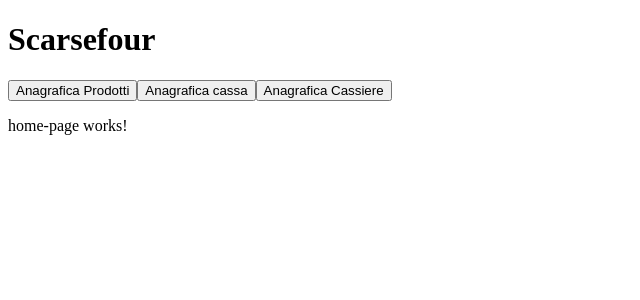
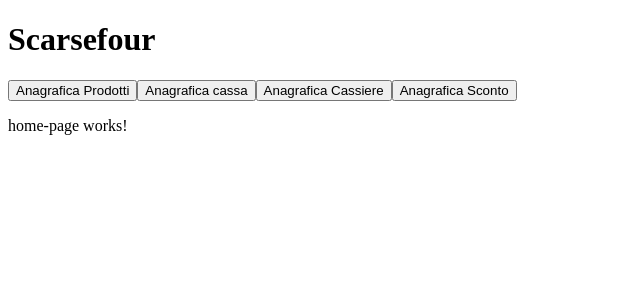
Before and after one commit to luca-lezzerini/scarsefour, an Angular app in the folder client-scarsefour/client-scarsefour/: page /app-home-page in a window 1280 px wide. Shown: the top 300 px of the page, without its empty margins (0-640 px from the left). Built offline with nearby package versions, Linux system fonts and the light colour scheme.

Commit message:
Implementare UC Anagrafica Sconti #8
implementata interfaccia Anagrafica Sconto lato client

```diff
--- a/client-scarsefour/client-scarsefour/src/app/app-routing.module.ts
+++ b/client-scarsefour/client-scarsefour/src/app/app-routing.module.ts
@@ -3,6 +3,7 @@ import { Routes, RouterModule } from '@angular/router';
 import { AnagraficaCasseComponent } from './anagrafica-casse/anagrafica-casse.component';
 import { AnagraficaCassiereComponent } from './anagrafica-cassiere/anagrafica-cassiere.component';
 import { AnagraficaProdottiComponent } from './anagrafica-prodotti/anagrafica-prodotti.component';
+import { AnagraficaScontoComponent } from './anagrafica-sconto/anagrafica-sconto.component';
 import { HomePageComponent } from './home-page/home-page.component';
 
 const routes: Routes = [
@@ -11,6 +12,7 @@ const routes: Routes = [
   { path: 'app-anagrafica-prodotti', component: AnagraficaProdottiComponent },
   { path: 'app-anagrafica-cassiere', component: AnagraficaCassiereComponent },
   { path: 'app-anagrafica-casse', component: AnagraficaCasseComponent },
+  { path: 'app-anagrafica-sconto', component: AnagraficaScontoComponent },
   { path: '', redirectTo: '/app-home-page', pathMatch: 'full' }
 ];
 
--- a/client-scarsefour/client-scarsefour/src/app/home-page/home-page.component.html
+++ b/client-scarsefour/client-scarsefour/src/app/home-page/home-page.component.html
@@ -1,5 +1,5 @@
 <button (click)="anagraficaProdotti()">Anagrafica Prodotti</button>
 <button (click)="anagraficaCassa()">Anagrafica cassa</button>
 <button (click)="anagraficaCassiere()">Anagrafica Cassiere</button>
-
+<button (click)="anagraficaSconto()">Anagrafica Sconto</button>
 <p>home-page works!</p>
--- a/client-scarsefour/client-scarsefour/src/app/home-page/home-page.component.ts
+++ b/client-scarsefour/client-scarsefour/src/app/home-page/home-page.component.ts
@@ -24,4 +24,7 @@ export class HomePageComponent implements OnInit {
   anagraficaCassa(){
     this.router.navigateByUrl('/app-anagrafica-casse');
   }
+  anagraficaSconto(){
+    this.router.navigateByUrl('/app-anagrafica-sconto');
+  }
 }
```
